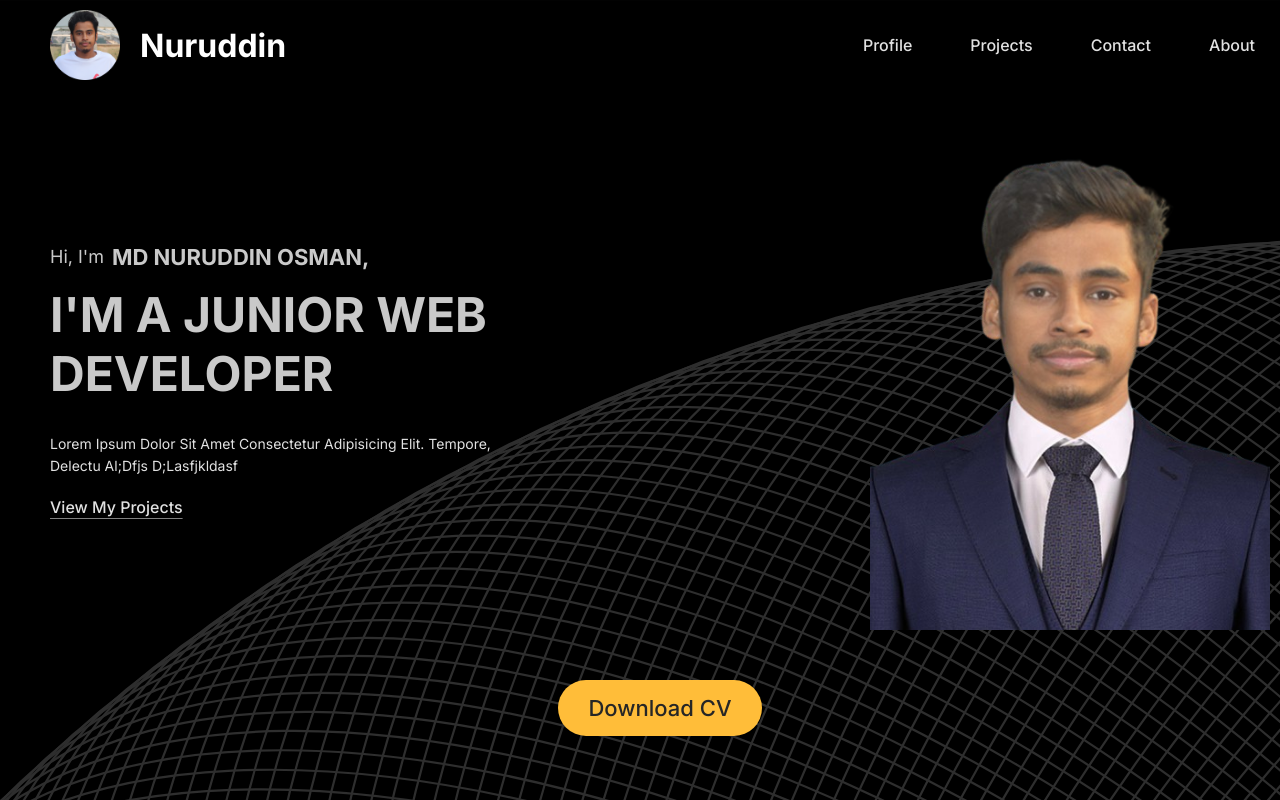
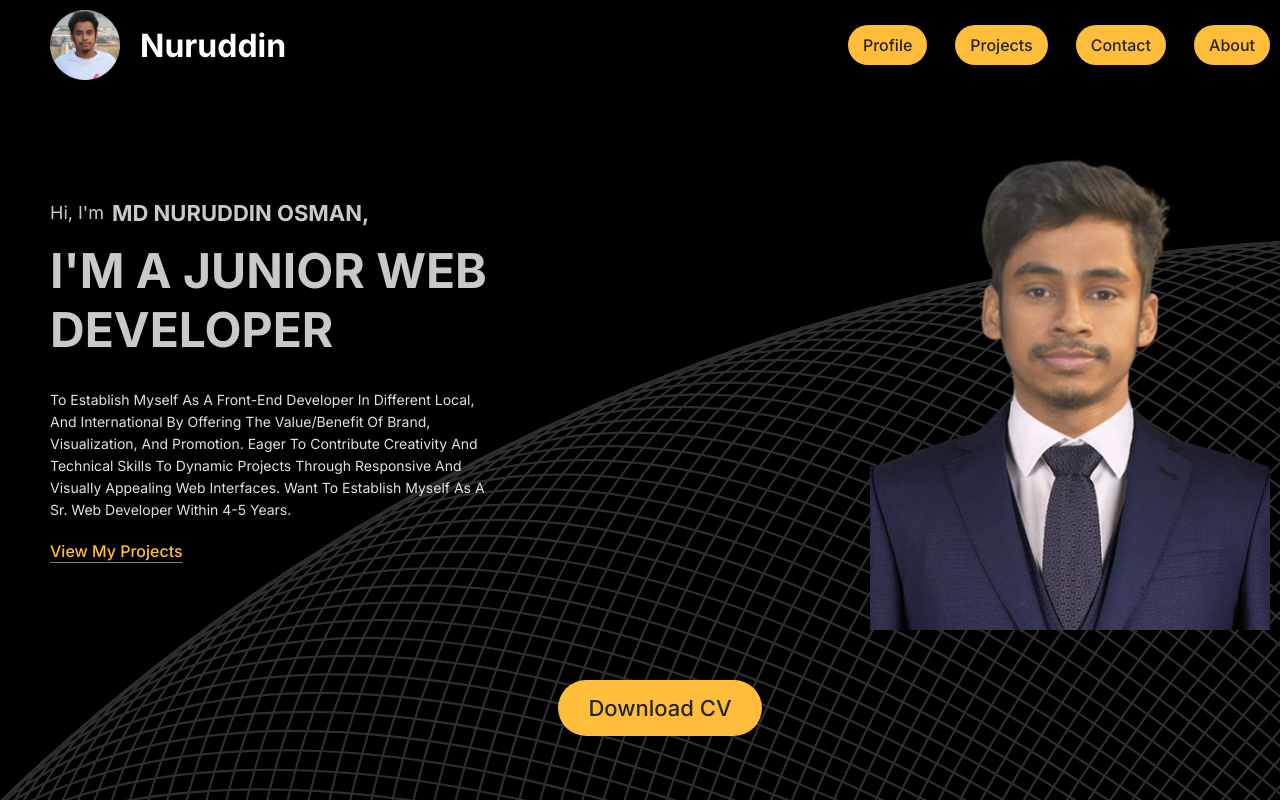
Before and after one commit to mnosumon/Portfolio, a React (Vite) app: page / in a window 1280 px wide. Shown: the top 800 px of the page. Built offline with nearby package versions, Linux system fonts and the light colour scheme.

Commit message:
Design done

```diff
--- a/src/components/navbar/navbar.css
+++ b/src/components/navbar/navbar.css
@@ -35,10 +35,11 @@
 }
 .nav_item a{
     padding: 10px 15px;
-    border-radius: 10px;
+    border-radius: 30px;
+    background-color: #ffbd39;
     transition: all 0.5s;
 }
 .nav_item a:hover{
-    color: #000;
-    background: #FFF;
+    color: #ffbd39;
+    background: #262626;
 }
--- a/src/index.css
+++ b/src/index.css
@@ -9,7 +9,7 @@ body{
 }
 a{
   text-decoration: none;
-  color: #E1E1E1;
+  color: #262626;
   font-family: 'Inter', sans-serif;
   font-size: 16px;
   font-weight: 500;
--- a/src/section/profile/Profile.jsx
+++ b/src/section/profile/Profile.jsx
@@ -16,7 +16,8 @@ const Profile = () => {
                   <h3>i'm a junior web developer</h3>
                 </div>
                 <div className="profile_description">
-                  <p>Lorem ipsum dolor sit amet consectetur adipisicing elit. Tempore, delectu al;dfjs d;lasfjkldasf</p>
+                  <p>To establish myself as a Front-end Developer in different local, and international by offering the value/benefit of Brand, Visualization, and Promotion. Eager to contribute creativity and technical skills to dynamic projects through responsive and visually appealing web interfaces. Want to establish myself as a Sr. Web Developer within 4-5 years.
+                  </p>
                   <Link>View my projects</Link>
                 </div>
             </div>
--- a/src/section/profile/profile.css
+++ b/src/section/profile/profile.css
@@ -52,6 +52,7 @@
 .profile_description a{
     text-decoration: underline solid gray;
     text-underline-offset: 5px;
+    color: #ffbd39;
 }
 .profile_pictue{
     width: 50%;
```
